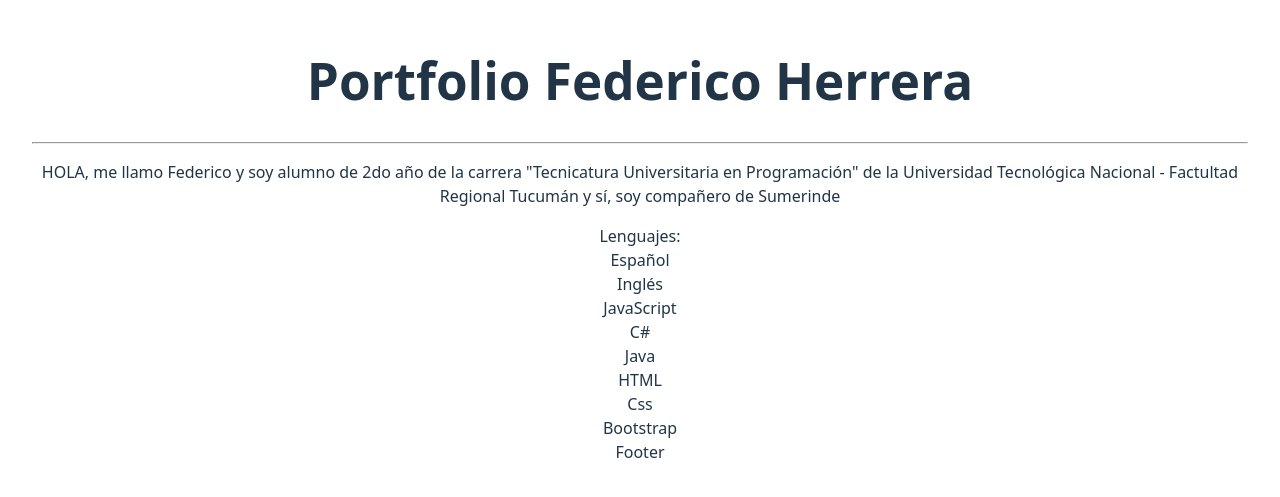
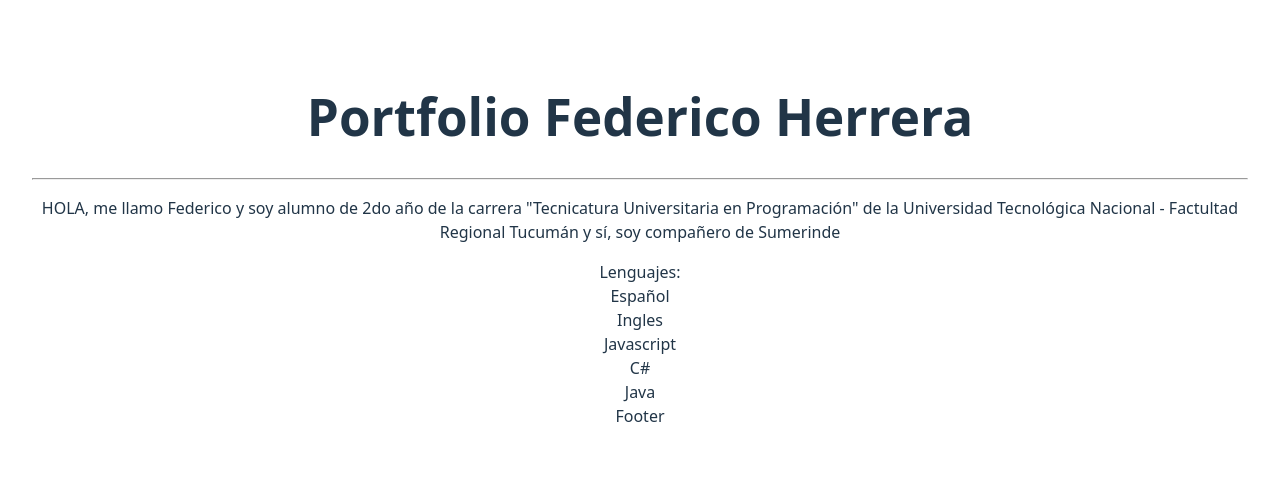
Before and after one commit to Fedexhlz/portfolio-federico-herrera, a React (Vite) app: page / in a window 1280 px wide. Shown: the part 159-656 px from the top of the page. Built offline with nearby package versions, Linux system fonts and the light colour scheme.

Commit message:
Se actualizan datos en Home y Main

```diff
--- a/src/components/Main.jsx
+++ b/src/components/Main.jsx
@@ -2,7 +2,7 @@ import React from 'react';
 import '../css/Main.css';
 
 const Main = (props) => {
-  const { nombre, universidad, carrera, amigo } = props.alumno;
+  const { nombre, universidad, carrera, amigo, lenguajes } = props.alumno;
 
   return (
     <div>
@@ -12,14 +12,9 @@ const Main = (props) => {
       </p>
       <ul>
         <li>Lenguajes:</li>
-        <li>Español</li>
-        <li>Inglés</li>
-        <li>JavaScript</li>
-        <li>C#</li>
-        <li>Java</li>
-        <li>HTML</li>
-        <li>Css</li>
-        <li>Bootstrap</li>
+        {lenguajes.map((lenguaje, i) => (
+          <li key={i}>{lenguaje}</li>
+        ))}
       </ul>
     </div>
   );
--- a/src/pages/Home.jsx
+++ b/src/pages/Home.jsx
@@ -8,7 +8,7 @@ const Home = () => {
     nombre: 'Federico',
     apellido: 'Herrera',
     edad: 38,
-    lenguajes: ['Javascript', 'C#', 'Java'],
+    lenguajes: ['Español', 'Ingles', 'Javascript', 'C#', 'Java'],
     carrera: 'Tecnicatura Universitaria en Programación',
     universidad:
       'Universidad Tecnológica Nacional - Factultad Regional Tucumán',
```
